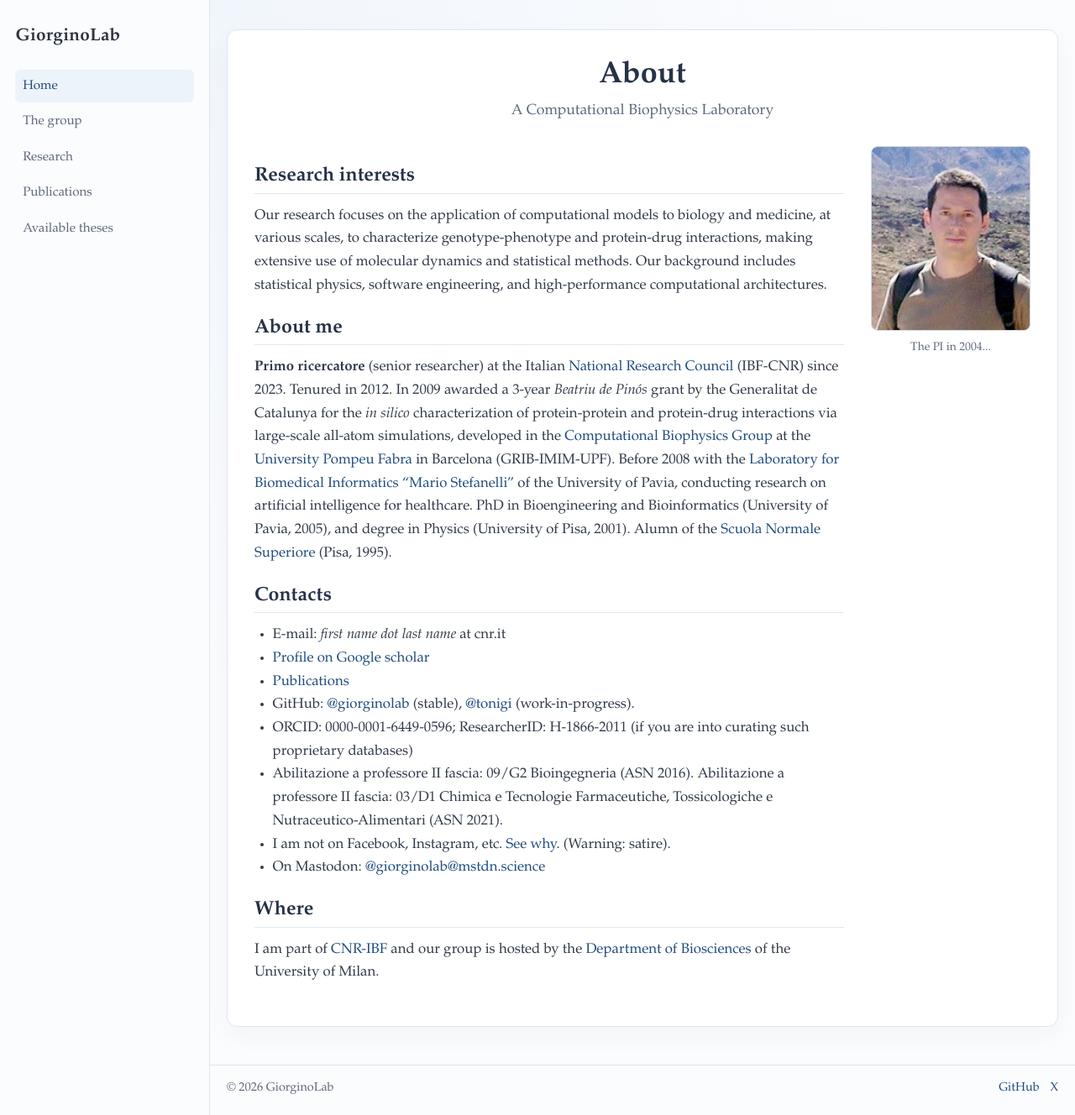
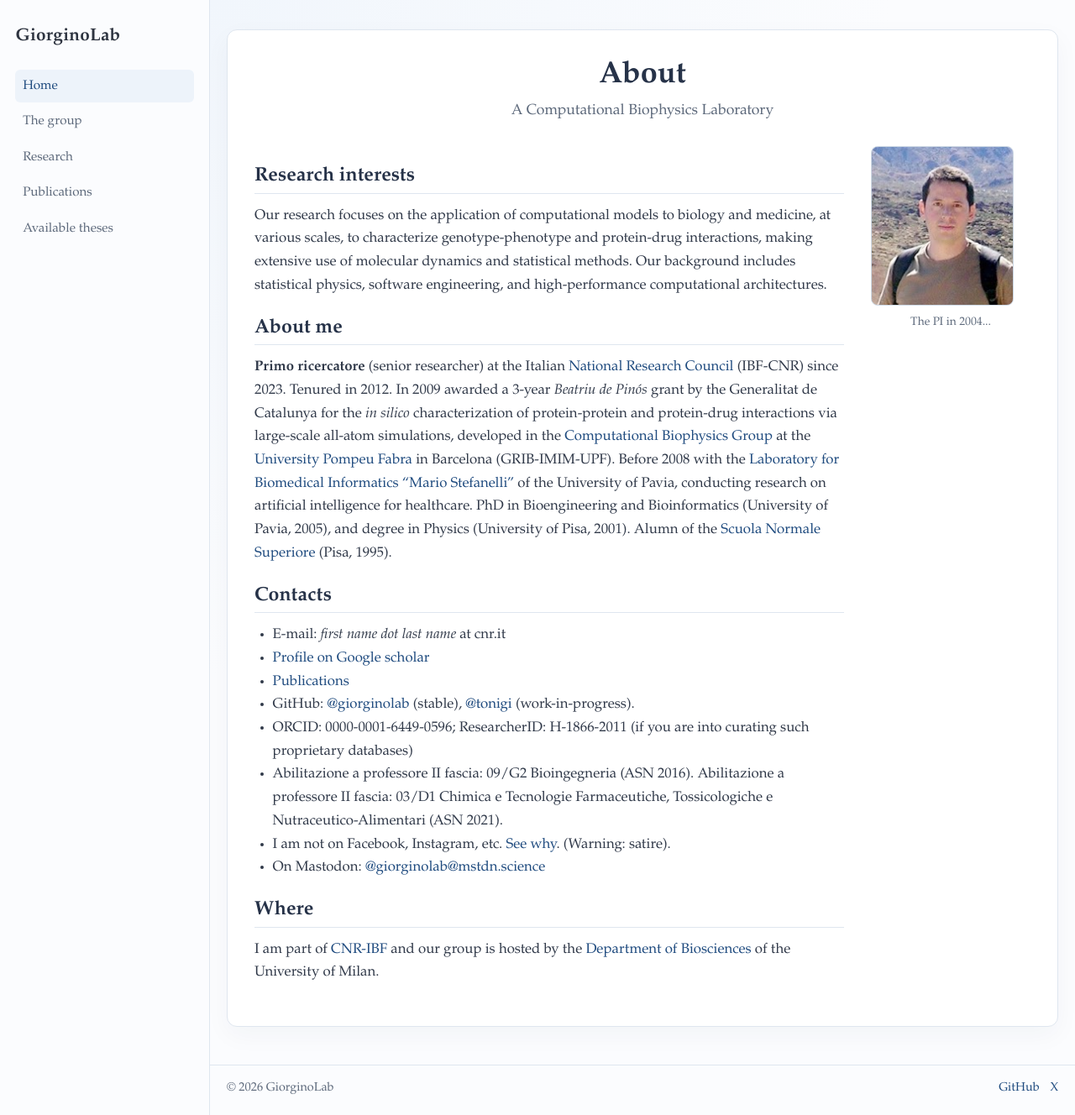
Before and after one commit to tonigi/prova1, a Jekyll site: the page built from index.md, in a window 1280 px wide and 1328 px high. Shown: the whole window at 84% size. Built offline with Jekyll 4.4.1, drawn with Linux system fonts in a browser that asks for light colours.

Commit message:
smaller photo

```diff
--- a/assets/style.scss
+++ b/assets/style.scss
@@ -256,8 +256,8 @@ a:focus {
 }
 
 .pi-photo {
-  width: 190px;
-  height: 220px;
+  width: 170px;
+  height: 190px;
   border: 1px solid #ced9e5;
   border-radius: 8px;
   background-image: url("/assets/images/self%20teide%20small.jpg");
```
